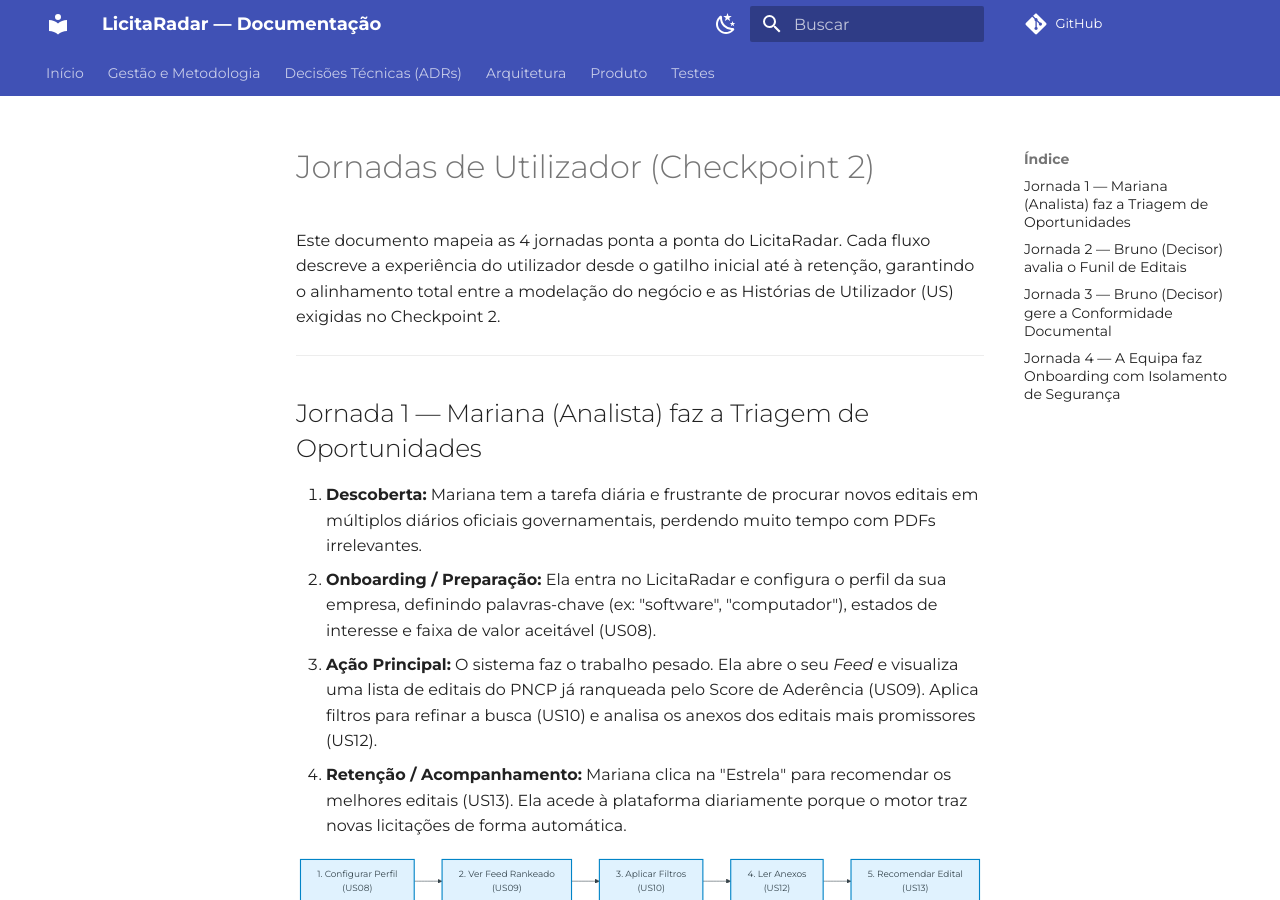
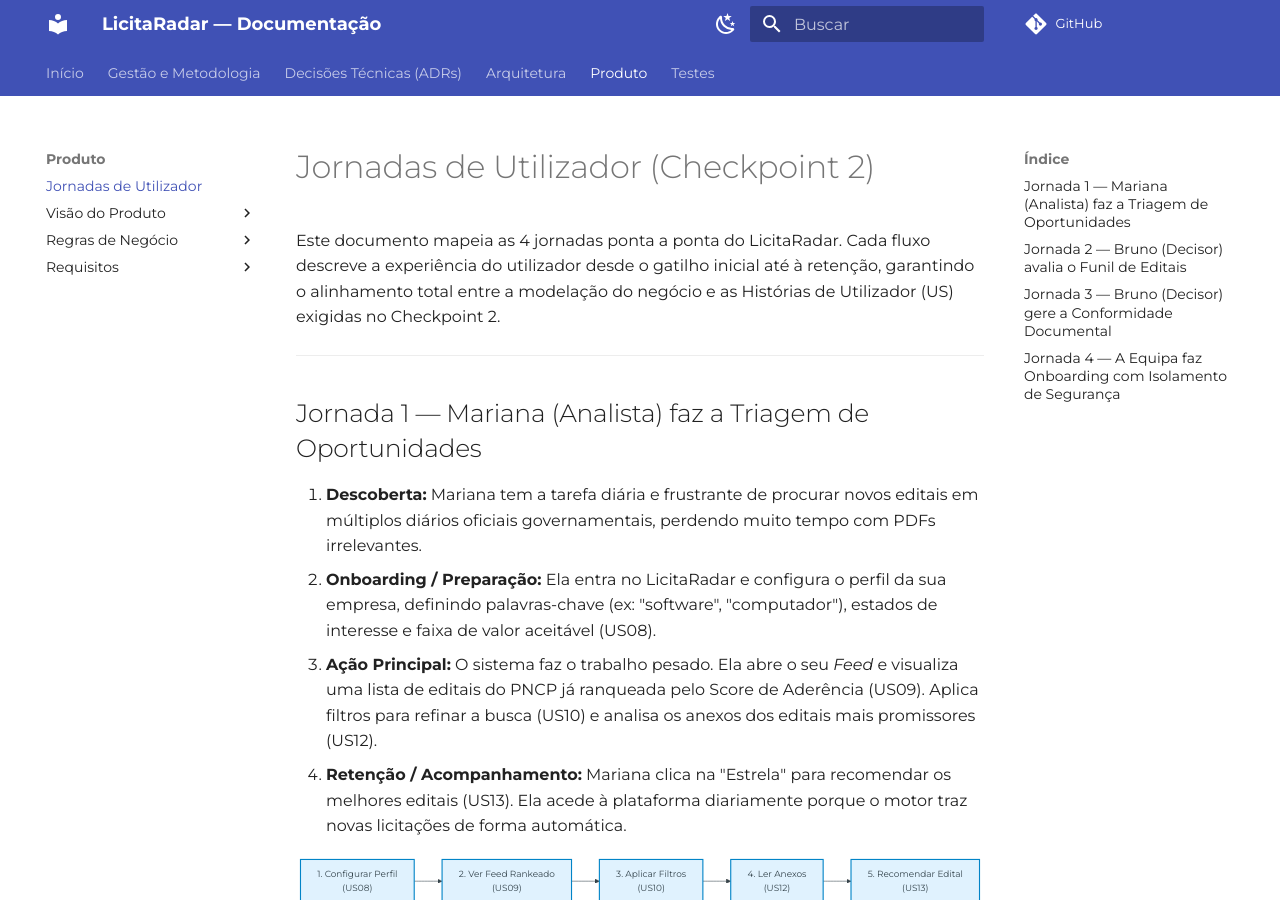
Before and after one commit to LicitaRad4r/documentation, an MkDocs documentation site: the page built from docs/requirements/produto/jornadas.md, in a window 1280 px wide and 900 px high. Built offline with MkDocs 1.6.1 and Material for MkDocs 9.7.7, drawn with Linux system fonts in a browser that asks for light colours; comment, search, counter and statistics services are not loaded.

Commit message:
docs: atualiza nav do mkdocs com jornadas de utilizador

```diff
--- a/mkdocs.yml
+++ b/mkdocs.yml
@@ -33,6 +33,7 @@ nav:
   - Decisões Técnicas (ADRs): adrs/decisoes_tecnicas.md
   - Arquitetura: architecture/Arquitetura.md
   - Produto:
+    - Jornadas de Utilizador: requirements/produto/jornadas.md
     - Visão do Produto:
       - Visão Geral: requirements/produto/negocio/visao/visao_geral.md
       - Escopo e Impacto: requirements/produto/negocio/visao/impacto.md
```
